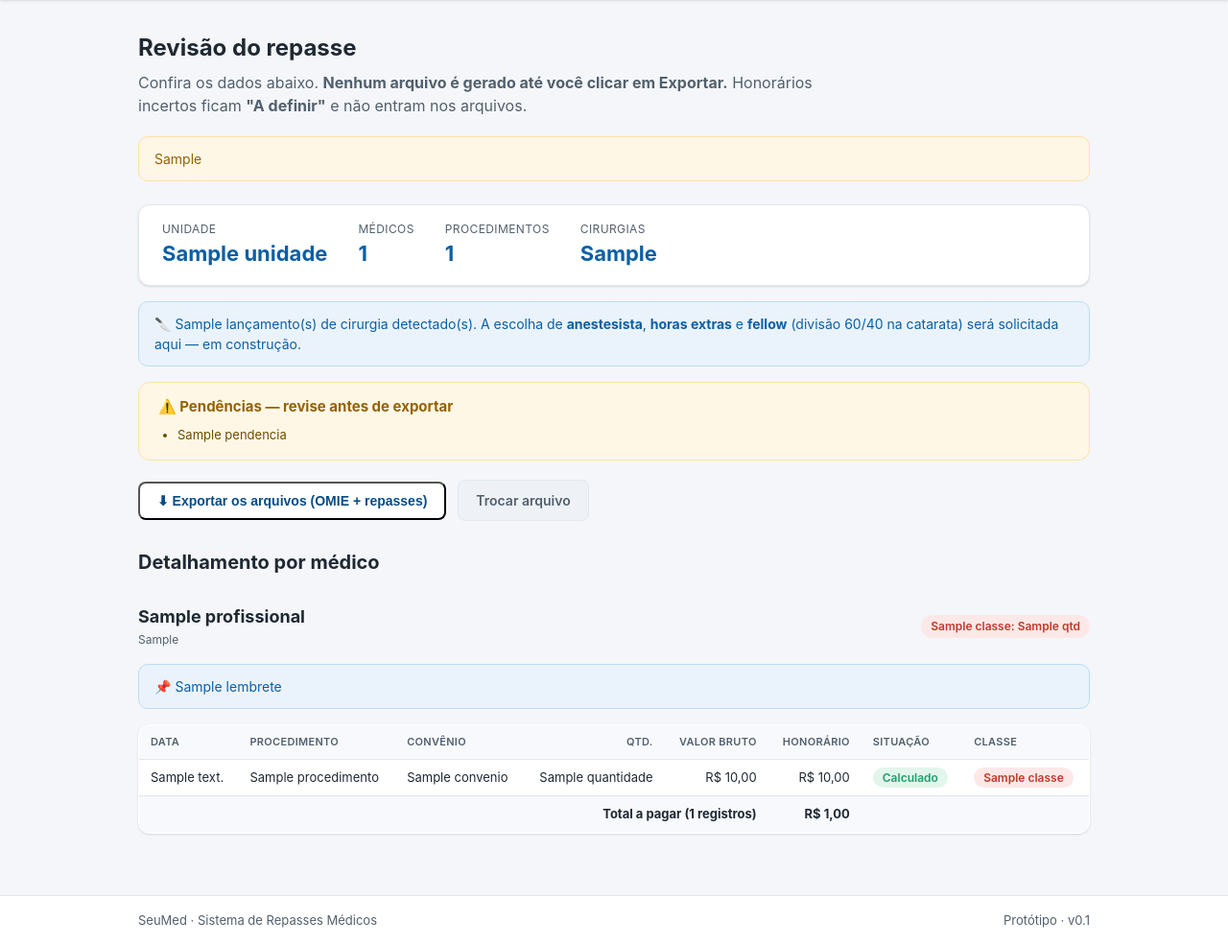
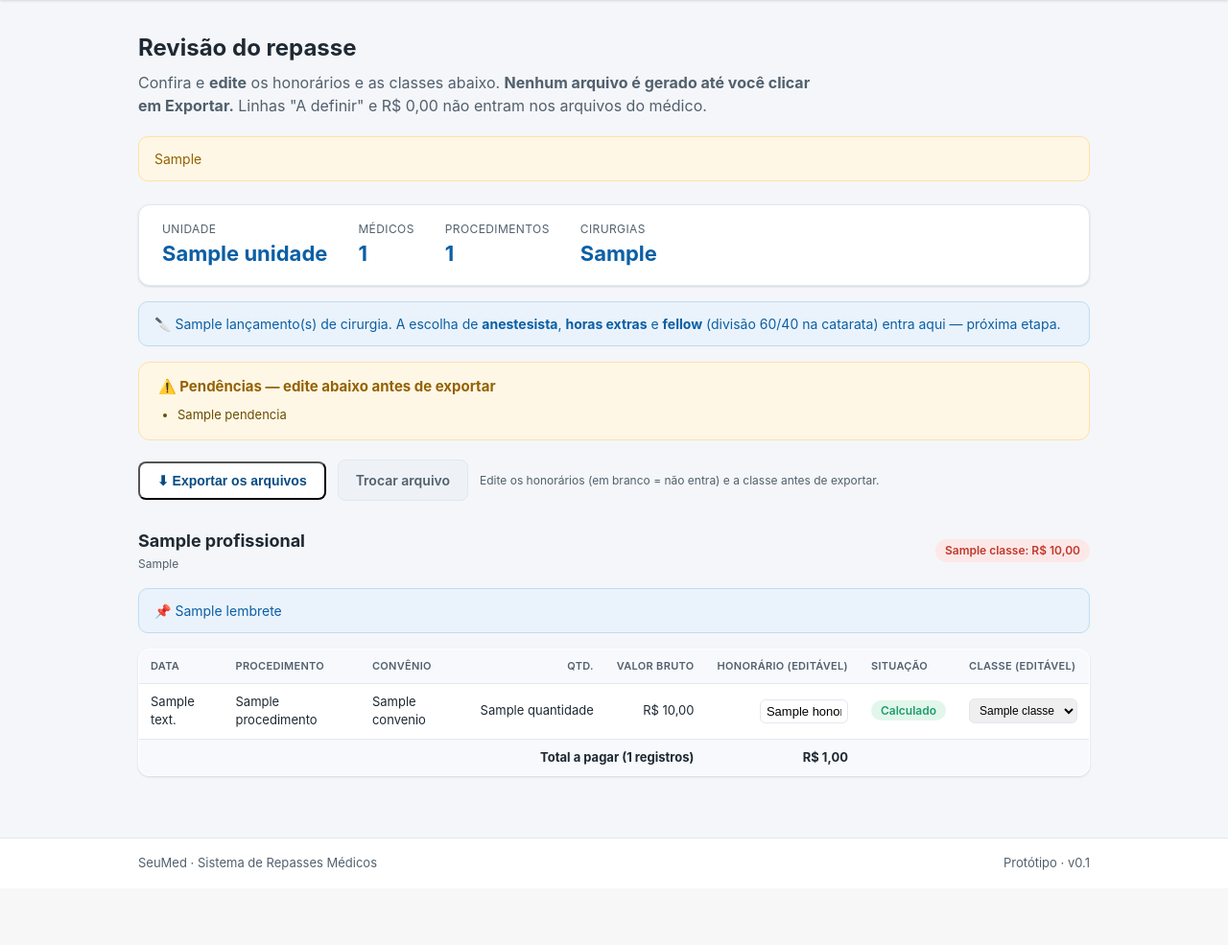
Before and after one commit to FinanceiroSeuMed/Sistema-de-repasses-m-dicos, a Django app: template templates/repasses/revisao.html in a window 1280 px wide. Shown: the part 69-1054 px from the top of the page at 96% size. After the commit the page ends 976 px from the top, so only its background shows below. Run offline with Django 5.2, Linux system fonts and the light colour scheme; the template is opened without the code that fills it: most values are stand-ins (such as "Sample title", 1, 10 or a date in 2020).

Commit message:
Corrige casamento de regras e adiciona edicao na revisao + totais por classe
- BUG corrigido: o casamento puxava valores errados porque lia texto dentro de
  parenteses (ex.: facoemulsificacao com "(Incluso: ... Consulta ...)" casava a
  regra "Consulta" = R$ 25). Agora ignora parenteses (inclusive sem fechamento)
  e usa apenas continencia das palavras da regra (sem similaridade de sequencia,
  que dava falsos positivos como "recobrimento" ~ "tumor conjuntival")
- Mais conservador: na duvida, fica "a definir" (preferencia da diretoria)
- Teste de ouro do Dr. Heric mantido em R$ 2.172,70
- Revisao agora tem CAMPOS EDITAVEIS (honorario e classe) por linha; as edicoes
  sao aplicadas na exportacao
- Preview mostra TOTAIS POR CLASSE (Cirurgias / Exames) por medico

Co-Authored-By: Claude Opus 4.8 <noreply@anthropic.com>

```diff
--- a/static/css/app.css
+++ b/static/css/app.css
@@ -211,6 +211,10 @@ body {
 .botao-secundario-escuro { background: #eef2f7; color: #52606d; border: 1px solid var(--cinza-borda); }
 .botao-secundario-escuro:hover { background: #e2e8f0; }
 .titulo-secao { margin: 28px 0 8px; font-size: 20px; }
+.dica { font-size: 12px; color: var(--texto-suave); }
+.inp-hon { width: 92px; text-align: right; padding: 4px 6px; border: 1px solid var(--cinza-borda); border-radius: 6px; font-size: 13px; }
+.inp-hon:focus { outline: none; border-color: var(--azul); }
+.inp-classe { padding: 4px 6px; border: 1px solid var(--cinza-borda); border-radius: 6px; font-size: 12px; max-width: 200px; }
 
 .pendencias { margin: 16px 0; background: #fff7e6; border: 1px solid #ffe1a8; border-radius: 12px; padding: 14px 20px; }
 .pendencias h3 { margin: 0 0 8px; font-size: 15px; color: #946200; }
--- a/templates/repasses/revisao.html
+++ b/templates/repasses/revisao.html
@@ -7,8 +7,9 @@
 <section class="pagina-cabecalho">
     <h1>Revisão do repasse</h1>
     <p class="subtitulo-escuro">
-        Confira os dados abaixo. <strong>Nenhum arquivo é gerado até você clicar em Exportar.</strong>
-        Honorários incertos ficam <strong>"A definir"</strong> e não entram nos arquivos.
+        Confira e <strong>edite</strong> os honorários e as classes abaixo.
+        <strong>Nenhum arquivo é gerado até você clicar em Exportar.</strong>
+        Linhas "A definir" e R$ 0,00 não entram nos arquivos do médico.
     </p>
 </section>
 
@@ -25,30 +26,21 @@
 
 {% if qtd_cirurgias %}
 <div class="alerta alerta-info">
-    🔪 {{ qtd_cirurgias }} lançamento(s) de cirurgia detectado(s). A escolha de <strong>anestesista</strong>,
-    <strong>horas extras</strong> e <strong>fellow</strong> (divisão 60/40 na catarata) será solicitada aqui — em construção.
+    🔪 {{ qtd_cirurgias }} lançamento(s) de cirurgia. A escolha de <strong>anestesista</strong>,
+    <strong>horas extras</strong> e <strong>fellow</strong> (divisão 60/40 na catarata) entra aqui — próxima etapa.
 </div>
 {% endif %}
 
 {% if pendencias %}
 <section class="pendencias">
-    <h3>⚠️ Pendências — revise antes de exportar</h3>
+    <h3>⚠️ Pendências — edite abaixo antes de exportar</h3>
     <ul>{% for p in pendencias %}<li>{{ p }}</li>{% endfor %}</ul>
 </section>
 {% endif %}
 
-<section class="acoes-exportar">
-    <form method="post" action="{% url 'repasses:exportar' %}">
-        {% csrf_token %}
-        <input type="hidden" name="token" value="{{ token }}">
-        <button type="submit" class="botao botao-primario">⬇ Exportar os arquivos (OMIE + repasses)</button>
-    </form>
-    <a class="botao botao-secundario-escuro" href="{% url 'repasses:importar' %}">Trocar arquivo</a>
-</section>
-
 {% if downloads %}
 <section class="saidas">
-    <h2>Arquivos gerados</h2>
+    <h2>✅ Arquivos gerados</h2>
     <p class="nota">Os arquivos <strong>OMIE</strong> são para importar; os <strong>repasses</strong>
         (Excel + PDF) saem um por médico. Residentes e linhas R$ 0,00 não entram.</p>
     {% regroup downloads by grupo as grupos %}
@@ -65,7 +57,16 @@
 </section>
 {% endif %}
 
-<h2 class="titulo-secao">Detalhamento por médico</h2>
+<form method="post" action="{% url 'repasses:exportar' %}">
+    {% csrf_token %}
+    <input type="hidden" name="token" value="{{ token }}">
+
+    <section class="acoes-exportar">
+        <button type="submit" class="botao botao-primario">⬇ {% if downloads %}Reexportar com as edições{% else %}Exportar os arquivos{% endif %}</button>
+        <a class="botao botao-secundario-escuro" href="{% url 'repasses:importar' %}">Trocar arquivo</a>
+        <span class="dica">Edite os honorários (em branco = não entra) e a classe antes de exportar.</span>
+    </section>
+
     {% for bloco in resultado.blocos %}
     <section class="bloco-medico">
         <div class="bloco-cabecalho">
@@ -74,8 +75,8 @@
                 {% if bloco.razao_social %}<span class="razao">{{ bloco.razao_social }}</span>{% endif %}
             </div>
             <div class="bloco-badges">
-            {% for classe, qtd in bloco.resumo_classes %}
-            <span class="badge badge-{{ classe|slug_classe }}">{{ classe }}: {{ qtd }}</span>
+                {% for classe, total in bloco.totais_por_classe %}
+                <span class="badge badge-{{ classe|slug_classe }}">{{ classe }}: {{ total|moeda }}</span>
                 {% endfor %}
             </div>
         </div>
@@ -87,7 +88,7 @@
                 <tr>
                     <th>Data</th><th>Procedimento</th><th>Convênio</th>
                     <th class="num">Qtd.</th><th class="num">Valor bruto</th>
-                <th class="num">Honorário</th><th>Situação</th><th>Classe</th>
+                    <th class="num">Honorário (editável)</th><th>Situação</th><th>Classe (editável)</th>
                 </tr>
             </thead>
             <tbody>
@@ -98,9 +99,19 @@
                     <td>{{ p.convenio }}</td>
                     <td class="num">{{ p.quantidade }}</td>
                     <td class="num">{{ p.valor|moeda }}</td>
-                <td class="num">{% if p.status_calculo == 'a_definir' %}—{% else %}{{ p.honorario|moeda }}{% endif %}</td>
-                <td><span class="badge badge-{{ p.status_calculo|slug_status }}" title="{{ p.motivo_calculo }}">{{ p.status_calculo|rotulo_status }}</span></td>
-                <td><span class="badge badge-{{ p.classe|slug_classe }}">{{ p.classe }}</span></td>
+                    <td class="num">
+                        <input type="text" class="inp-hon" name="hon_{{ p.idx }}"
+                               value="{{ p.honorario|default_if_none:'' }}" placeholder="—"
+                               title="{{ p.motivo_calculo }}">
+                    </td>
+                    <td><span class="badge badge-{{ p.status_calculo|slug_status }}">{{ p.status_calculo|rotulo_status }}</span></td>
+                    <td>
+                        <select class="inp-classe" name="classe_{{ p.idx }}">
+                            {% for c in classes %}
+                            <option value="{{ c }}"{% if c == p.classe %} selected{% endif %}>{{ c }}</option>
+                            {% endfor %}
+                        </select>
+                    </td>
                 </tr>
                 {% endfor %}
             </tbody>
@@ -114,4 +125,5 @@
         </table>
     </section>
     {% endfor %}
+</form>
 {% endblock %}
```
Also changed, not shown: repasses/services/medplus.py (+10 -0 lines), repasses/services/regras.py (+22 -11 lines), repasses/views.py (+40 -0 lines). Lines whose indentation alone changed are shown as unchanged.
